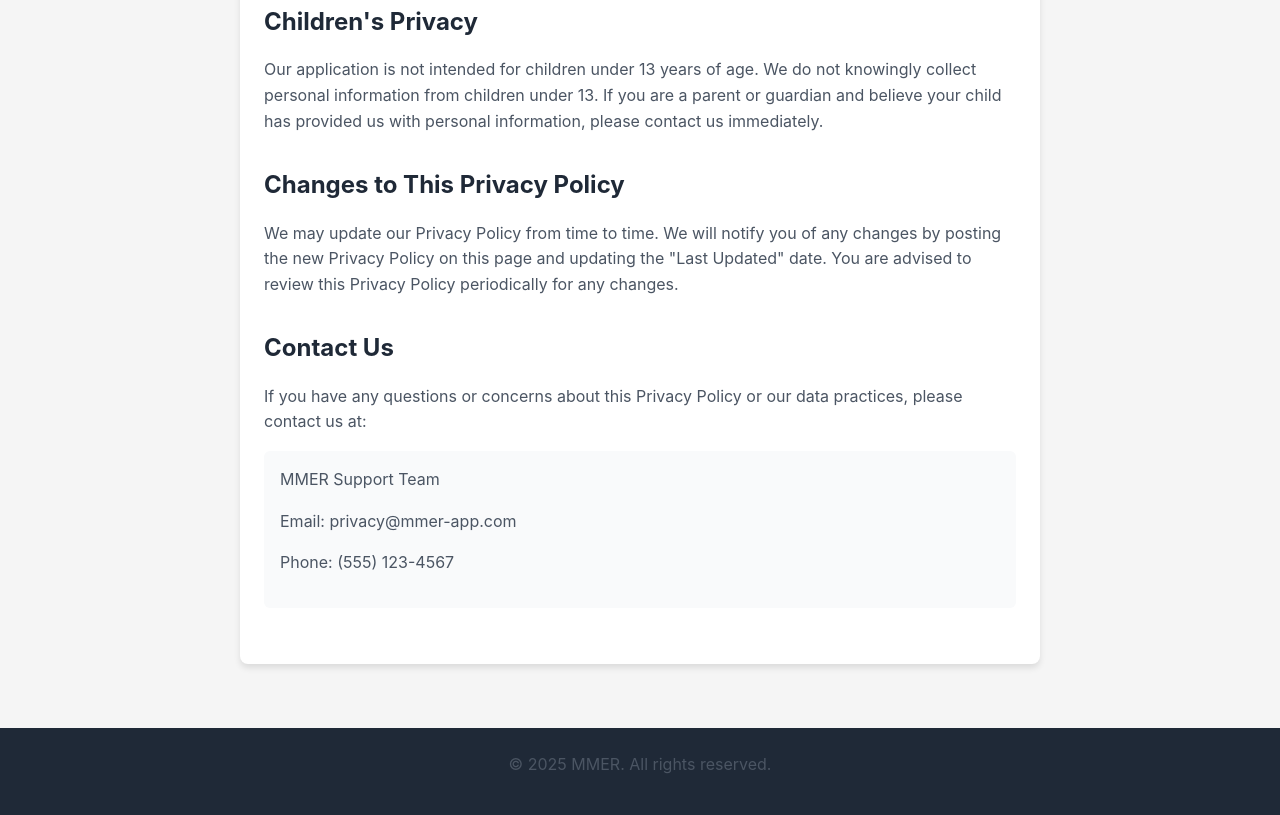
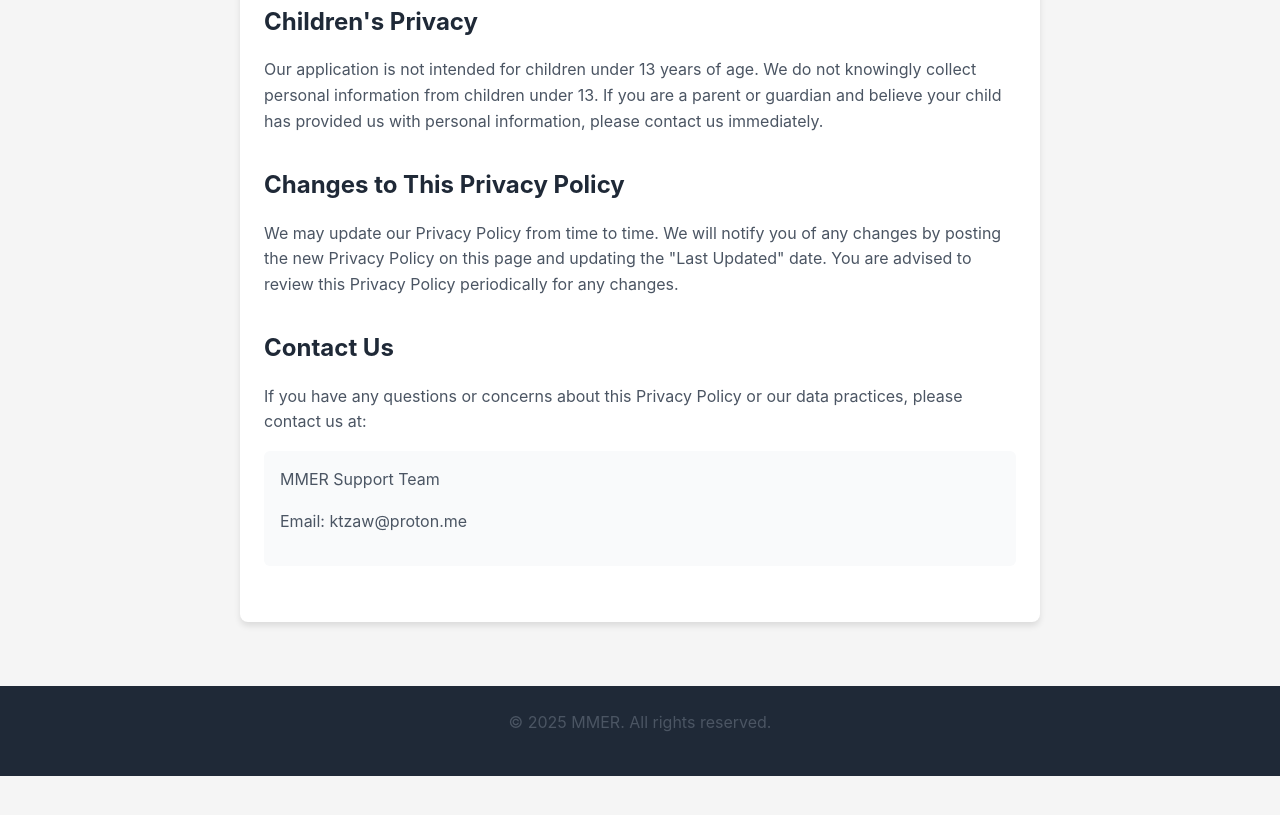
Before and after one commit to ktzaw/mmerprivacypolicy, a plain HTML site: page index.html in a window 1280 px wide. Shown: the part 2359-3174 px from the top of the page. After the commit the page ends 3135 px from the top, so only its background shows below. Drawn offline with Linux system fonts and the light colour scheme.

Commit message:
Update index.html

```diff
--- a/index.html
+++ b/index.html
@@ -268,8 +268,8 @@
           </p>
           <div class="contact-box">
             <p>MMER Support Team</p>
-            <p>Email: privacy@mmer-app.com</p>
-            <p>Phone: (555) 123-4567</p>
+            <p>Email: ktzaw@proton.me</p>
+
           </div>
         </section>
       </div>
```
